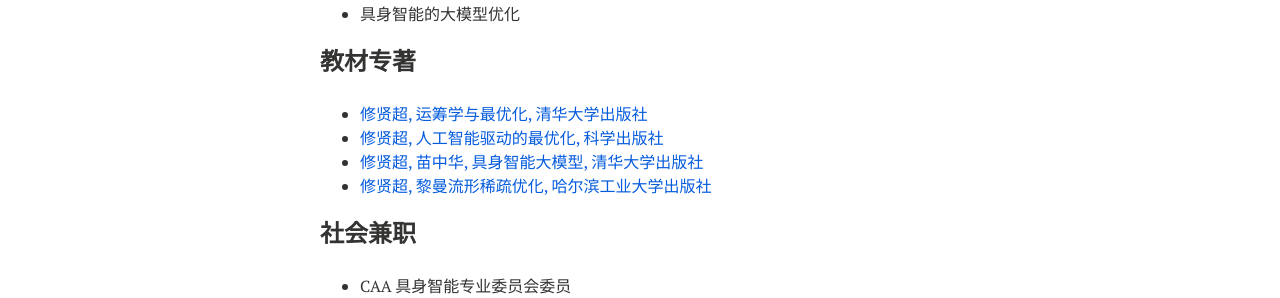
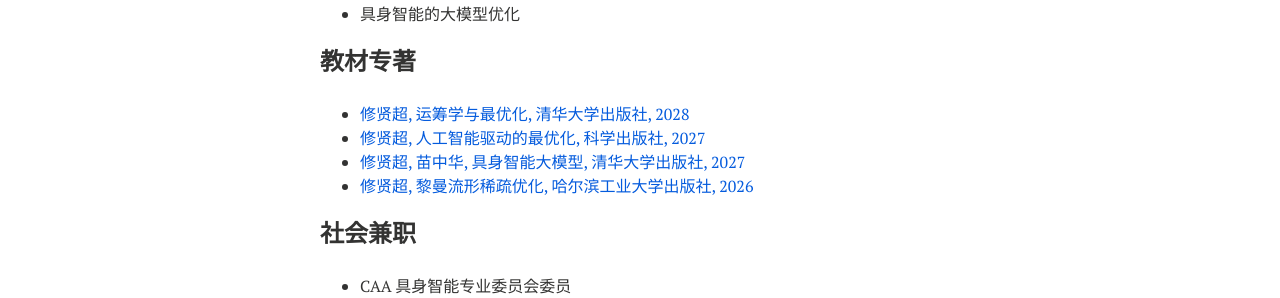
Before and after one commit to xianchaoxiu/xianchaoxiu.github.io, a Jekyll site: the page built from chinese/index.md, in a window 1280 px wide. Shown: the part 471-769 px from the top of the page. Built offline with Jekyll 4.4.1, drawn with Linux system fonts in a browser that asks for light colours; nearby versions of some CDN libraries.

Commit message:
Update index.md

```diff
--- a/chinese/index.md
+++ b/chinese/index.md
@@ -24,10 +24,10 @@ share: false
 
 
 ### 教材专著
-* <a href="https://xianchaoxiu.github.io/chinese/book/OROPT/" class="textlink" target="_blank"> 修贤超, 运筹学与最优化, 清华大学出版社  </a> <br>
-* <a href="https://xianchaoxiu.github.io/chinese/book/AIOPT/" class="textlink" target="_blank"> 修贤超, 人工智能驱动的最优化, 科学出版社  </a> <br>
-* <a href="https://xianchaoxiu.github.io/chinese/book/VLA/" class="textlink" target="_blank"> 修贤超, 苗中华, 具身智能大模型, 清华大学出版社 </a> <br>
-* <a href="https://xianchaoxiu.github.io/chinese/book/OPT/" class="textlink" target="_blank"> 修贤超, 黎曼流形稀疏优化, 哈尔滨工业大学出版社 </a> <br>
+* <a href="https://xianchaoxiu.github.io/chinese/book/OROPT/" class="textlink" target="_blank"> 修贤超, 运筹学与最优化, 清华大学出版社, 2028  </a> <br>
+* <a href="https://xianchaoxiu.github.io/chinese/book/AIOPT/" class="textlink" target="_blank"> 修贤超, 人工智能驱动的最优化, 科学出版社, 2027   </a> <br>
+* <a href="https://xianchaoxiu.github.io/chinese/book/VLA/" class="textlink" target="_blank"> 修贤超, 苗中华, 具身智能大模型, 清华大学出版社, 2027  </a> <br>
+* <a href="https://xianchaoxiu.github.io/chinese/book/OPT/" class="textlink" target="_blank"> 修贤超, 黎曼流形稀疏优化, 哈尔滨工业大学出版社, 2026 </a> <br>
 
 
 ### 社会兼职
```
